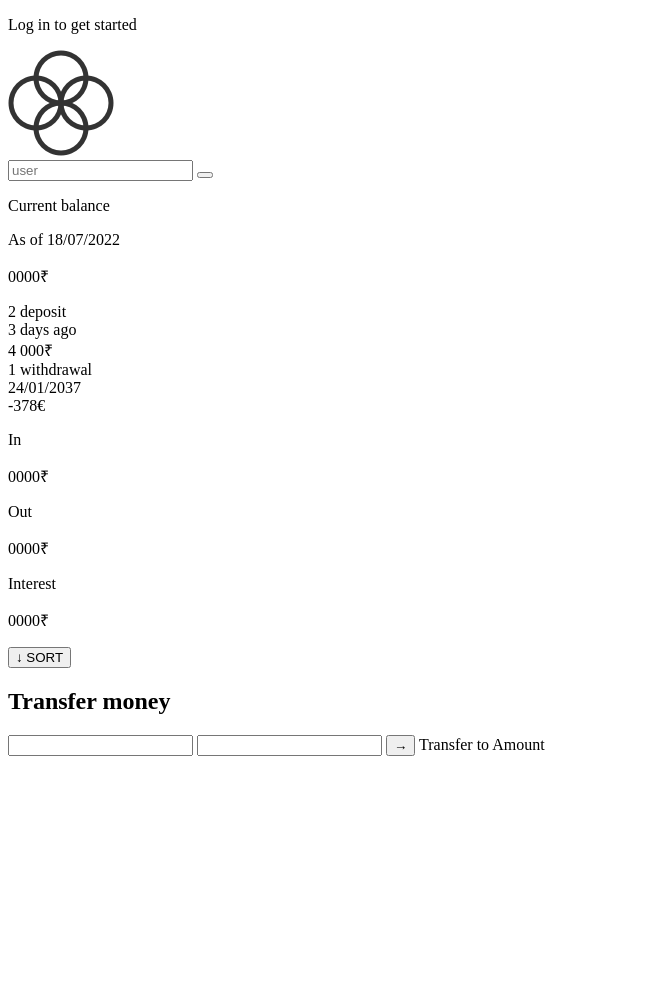
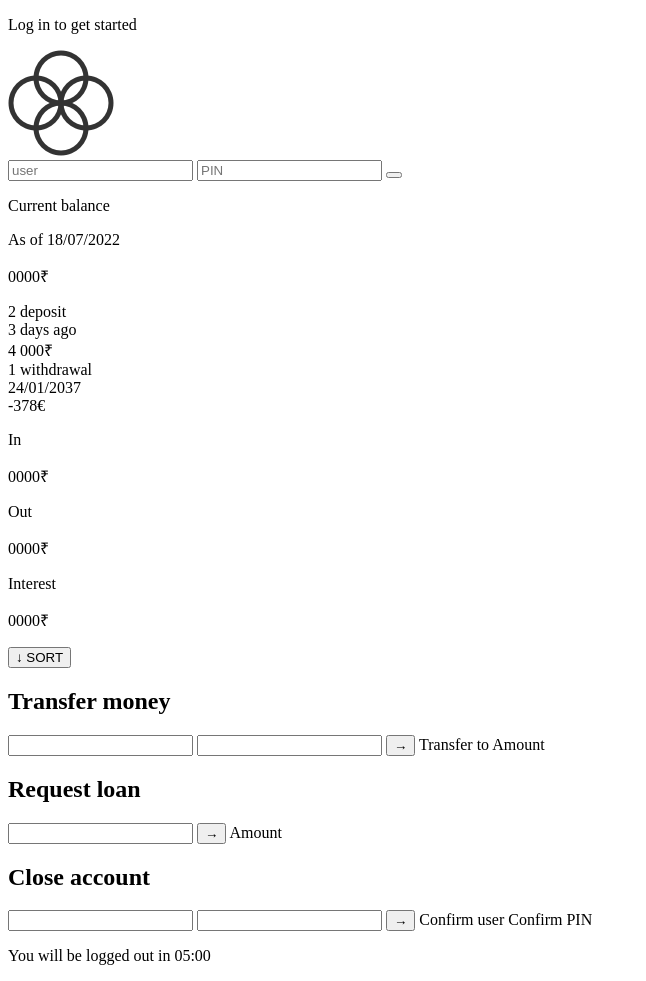
Before and after one commit to akarsh-coder/Bank-website, a plain HTML site: page index.html in a window 1280 px wide. Shown: the whole page, without its empty margins (0-646 px from the left). Before the commit the page ends 800 px from the top, so only its background shows below. Drawn offline with Linux system fonts and the light colour scheme.

Commit message:
accoutnt closing and  logout timer added

```diff
--- a/index.html
+++ b/index.html
@@ -24,6 +24,13 @@
           placeholder="user"
           class="login__input login__input--user"
         />
+
+        <input
+          type="password"
+          placeholder="PIN"
+          maxlength="4"
+          class="login__input login__input--pin"
+        />
         <button class="login__btn"></button>
       </form>
     </nav>
@@ -31,15 +38,10 @@
       <!-- Balance -->
       <div>
         <p class="balance__label">Current balance</p>
-        <p>
-          As of <span
-          class="date">18/07/2022</span>
-        </p>
+        <p>As of <span class="date">18/07/2022</span></p>
       </div>
       <div>
-        <p class="balance__value">
-          0000₹
-        </p>
+        <p class="balance__value">0000₹</p>
       </div>
       <!-- movements -->
       <div class="movements">
@@ -81,7 +83,38 @@
         </form>
       </div>
 
+      <!-- operation--loan -->
+
+      <div class="operation operation--loan">
+        <h2>Request loan</h2>
+        <form class="form form--loan">
+          <input type="number" class="form__input form__input--loan-amount" />
+          <button class="form__btn form__btn--loan">&rarr;</button>
+          <label class="form__label form__label--loan">Amount</label>
+        </form>
       </div>
+
+      <!-- operation--close -->
+
+      <div class="operation operation--close">
+        <h2>Close account</h2>
+        <form class="form form--close">
+          <input type="text" class="form__input form__input--user" />
+          <input
+            type="password"
+            maxlength="6"
+            class="form__input form__input--pin"
+          />
+          <button class="form__btn form__btn--close">&rarr;</button>
+          <label class="form__label">Confirm user</label>
+          <label class="form__label">Confirm PIN</label>
+        </form>
+      </div>
+      <!-- logout-timer -->
+      <p class="logout-timer">
+        You will be logged out in <span class="timer">05:00</span>
+      </p>
     </main>
+    <script src="script.js"></script>
   </body>
 </html>
```
Lines whose indentation alone changed are shown as unchanged.
